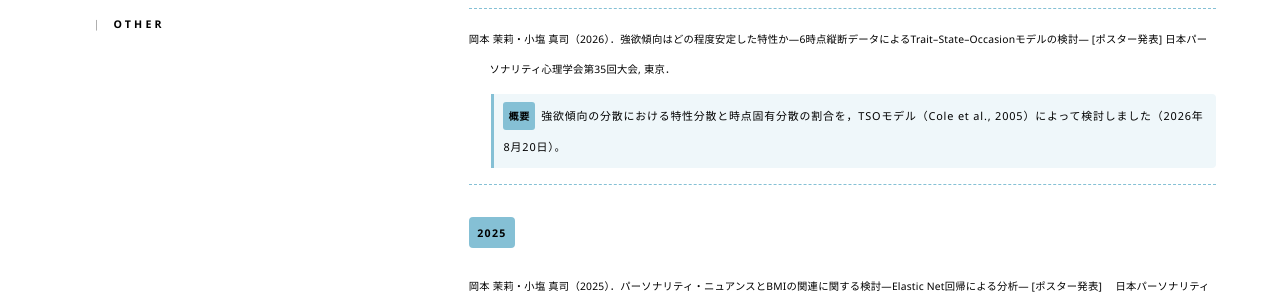
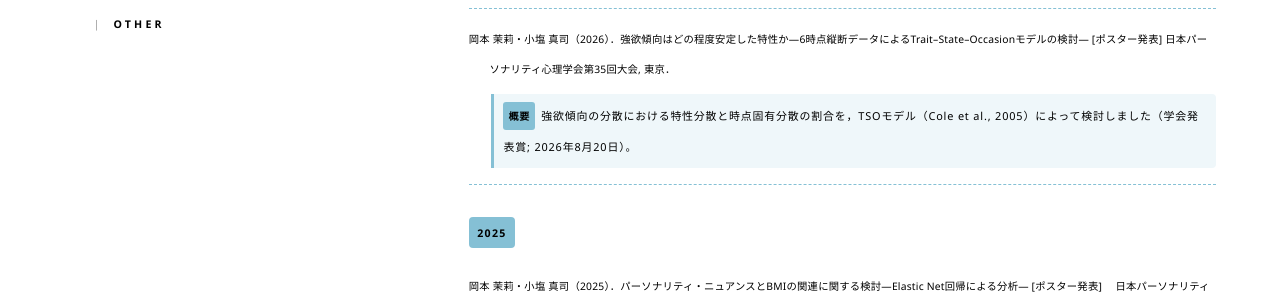
Before and after one commit to Matsuri-O/Matsuri-O.github.io, a Jekyll site: the page built from research/presentations.md, in a window 1280 px wide and 900 px high. Shown: the part 425-725 px from the top of the window. Built offline with Jekyll 4.4.1, drawn with Linux system fonts in a browser that asks for light colours.

Commit message:
Update presentations.yml

```diff
--- a/_data/presentations.yml
+++ b/_data/presentations.yml
@@ -11,7 +11,7 @@
   apa: >-
     岡本 茉莉・小塩 真司（2026）．強欲傾向はどの程度安定した特性か―6時点縦断データによるTrait–State–Occasionモデルの検討― [ポスター発表]
     日本パーソナリティ心理学会第35回大会, 東京．
-  summary: 強欲傾向の分散における特性分散と時点固有分散の割合を，TSOモデル（Cole et al., 2005）によって検討しました（2026年8月20日）。
+  summary: 強欲傾向の分散における特性分散と時点固有分散の割合を，TSOモデル（Cole et al., 2005）によって検討しました（学会発表賞; 2026年8月20日）。
 
 - year: 2025
   apa: >-
```
